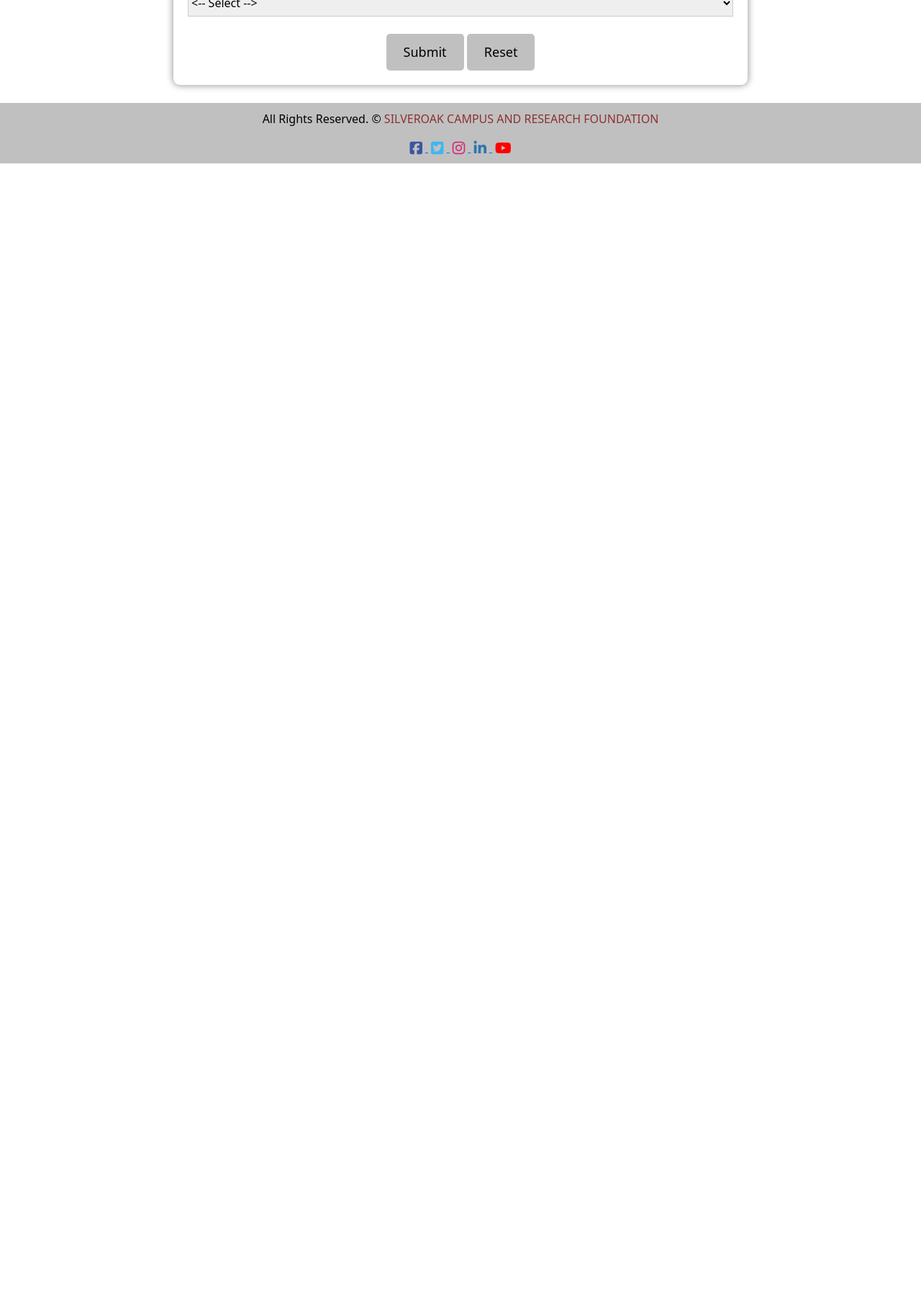
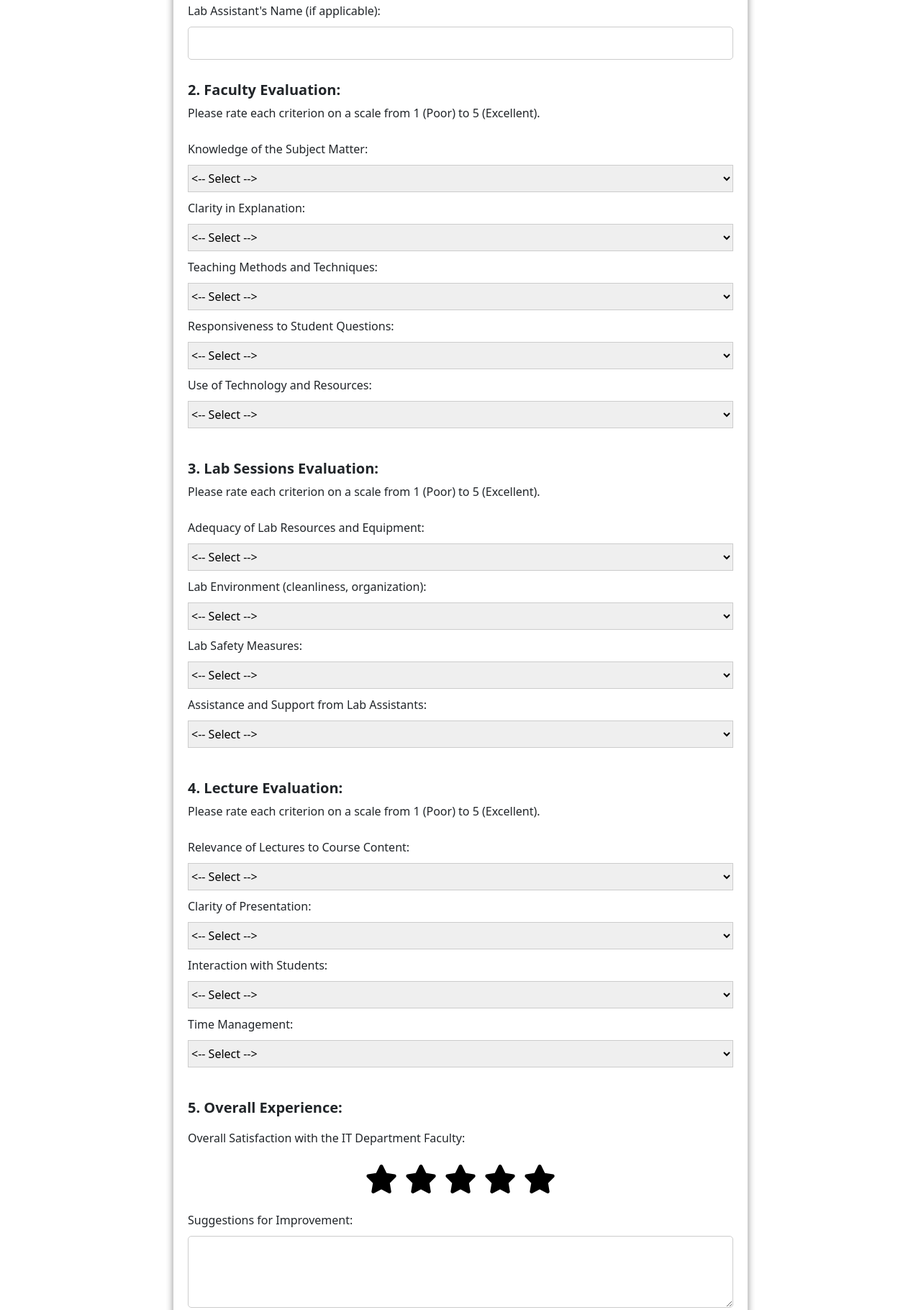
Before and after one commit to NishantBhatt12/extra, a plain HTML site: page feedback/suggestion.html in a window 1280 px wide. Shown: the part 640-2460 px from the top of the page at 72% size. Before the commit the page ends 867 px from the top, so only its background shows below. Drawn offline with nearby package versions, Linux system fonts and the light colour scheme.

Commit message:
Update suggestion.html

```diff
--- a/feedback/suggestion.html
+++ b/feedback/suggestion.html
@@ -5,7 +5,7 @@
     <meta charset="UTF-8">
     <meta http-equiv="X-UA-Compatible" content="IE=edge">
     <meta name="viewport" content="width=device-width, initial-scale=1.0">
-    <title>Faculty Evaluation Form</title>
+    <title>Student Feedback Form</title>
     <link rel="stylesheet" type="text/css" href="form.css">
     <link rel="stylesheet" href="https://cdnjs.cloudflare.com/ajax/libs/font-awesome/4.7.0/css/font-awesome.min.css">
     <script src="https://kit.fontawesome.com/f840cfef0a.js" crossorigin="anonymous"></script>
@@ -107,9 +107,6 @@
             padding: 10px 0;
             /* Adjust padding as needed */
         }
-        #id1,#id2{
-            display: none;
-        }
     </style>
 </head>
 
@@ -117,7 +114,7 @@
     <nav class="navbar navbar-dark  fixed-top">
         <div class="container-fluid ">
             <a class="navbar-brand" href="#"><img src="https://nishantbhatt12.github.io/extra/images/logo.webp" alt="logo" height="50px" width="autoAuth"></a>
-            <h2>Student Feedback System</h2>
+            <h2>Student Feedback Form</h2>
             <button class="navbar-toggler" type="button" data-bs-toggle="offcanvas"
                 data-bs-target="#offcanvasDarkNavbar" aria-controls="offcanvasDarkNavbar"
                 aria-label="Toggle navigation" onclick="closeNav()">
@@ -130,50 +127,28 @@
                     <button type="button" class="btn-close btn-close-white" data-bs-dismiss="offcanvas"
                         aria-label="Close"></button>
                 </div>
-                <!-- <div class="offcanvas-body" id="btn_side">
-                    <ul class="navbar-nav justify-content-end flex-grow-1 pe-3">
-                        <li class="nav-item">
-                            <a class="nav-link active" aria-current="page" href="https://www.silveroakuni.ac.in/about">Profile</a>
-                        </li>
-                        <li class="nav-item">
-                            <a class="nav-link active" aria-current="page" href="https://www.silveroakuni.ac.in/about">Feedback</a>
-                        </li>
-                        <li class="nav-item">
-                            <a class="nav-link active" aria-current="page" href="https://www.silveroakuni.ac.in/about">Complaint</a>
-                        </li>
-                        <li class="nav-item">
-                            <a class="nav-link active" aria-current="page" href="https://www.silveroakuni.ac.in/about">Suggestion</a>
-                        </li>
-                        <li class="nav-item">
-                            <a class="nav-link active" aria-current="page" href="https://www.silveroakuni.ac.in/about">About</a>
-                        </li>
-                        <li class="nav-item">
-                            <a class="nav-link active" aria-current="page" href="https://www.silveroakuni.ac.in/contact">Contact Us</a>
-                        </li>
 
-                </div> -->
                 <div id="mySidebar" class="sidebar">
+                    <a href="javascript:void(0)" class="closebtn" onclick="closeNav()"></a>
                     <a href="https://nishantbhatt12.github.io/extra">Profile</a>
                     <a href="https://nishantbhatt12.github.io/extra/feedback/Stu_feedback">Feedback</a>
-                    <a href="https://nishantbhatt12.github.io/extra/feedback/complaint">Complaint</a>
+                    <a href="https://nishantbhatt12.github.io/extra/feedback/complaint">Complain</a>
                     <a href="https://nishantbhatt12.github.io/extra/feedback/suggestion">Suggestion</a>
                 </div>
             </div>
         </div>
     </nav><br><br><br><br>
     <!-- <h2>Faculty Evaluation Form</h2> -->
-    <form action="submit_evaluation.php" method="post" onsubmit="return validateForm();">
+    <form action="submit_evaluation.php" method="post">
         <!-- 1. General Information -->
         <h3>1. General Information:</h3>
         <label for="studentName">Student Name:</label>
-        <input type="text" name="studentName" id="studentName" required><br>
-        <small id="StudentName" style="color: red;"></small>
+        <input type="text" name="studentName" id="studentName" required>
         <br>
         <!-- <label for="courseName">Course Name/Number:</label>
         <input type="text" name="courseName" id="courseName" required> -->
         <label for="enroll">Enrollment Number:</label>
-        <input type="number" name="enroll" id="enroll" required><br>
-        <small id="Enrollment" style="color: red;"></small>
+        <input type="number" name="enroll" id="enroll" required>
         <br>
         <!-- <label for="semesterYear">Semester/Year:</label>
         <input type="text" name="semesterYear" id="semesterYear" required> -->
@@ -185,52 +160,11 @@
             <option value="2">2</option>
             <option value="1">1</option>
         </select>
-        <small id="Year-validation" style="color: red;"></small>
-        <br>
         <label for="Sem">Semester:</label>
         <select name="Sem" id="Sem" required>
             <option value=""><-- Select --></option>
         </select>
-        <small id="Sem-validation" style="color: red;"></small>
-        <br>
-        <label for="University">Suggestions:</label>
-        <select name="University" id="University" required onclick="none_display()">
-            <option value=""><-- Select --></option>
-            <option value="University">University</option>
-            <option value="Department">Department</option>
-        </select>
-        <small id="University-validation" style="color: red;"></small>
-        <br>
-        <div id="id1">
-            <label for="University_Suggestion">Enter Your University Regarding Suggestions:</label>
-            <textarea name="University_Suggestion" id="University_Suggestion" rows="4" cols="50"></textarea>
-        </div>
-        <div id="id2">
-            <label for="Department_Suggestion">Enter Your Department Regarding Suggestions:</label>
-            <textarea name="Department_Suggestion" id="Department_Suggestion" rows="4" cols="50"></textarea>
-        </div>
-
         <script>
-            let University = document.getElementById("University");
-            let Div1=document.getElementById('id1');
-            let Div2=document.getElementById('id2');
-
-
-            function none_display(){
-                if(University.value === "University")
-                {
-                    Div1.style.display='block';
-                    Div2.style.display='none';
-                    // document.Div1.style.display="block";
-                }else if(University.value === "Department")
-                {
-
-                    Div1.style.display="none";
-                    Div2.style.display="block";
-                    // document.Div2.style.display="block";
-                }
-            }
-
             function updateSemesters() {
                 var yearSelect = document.getElementById("Year");
                 var semSelect = document.getElementById("Sem");
@@ -261,21 +195,243 @@
                     semSelect.options.add(new Option("8", "8"));
                 }
             }
-        </script>
+            </script>
+        <br>
+        <label for="instructorName">Instructor's Name:</label>
+        <input type="text" name="instructorName" id="instructorName" required>
+        <br>
+        <label for="labAssistantName">Lab Assistant's Name (if applicable):</label>
+        <input type="text" name="labAssistantName" id="labAssistantName">
         <br>
 
+        <!-- 2. Faculty Evaluation -->
+        <h3>2. Faculty Evaluation:</h3>
+        <p>Please rate each criterion on a scale from 1 (Poor) to 5 (Excellent).</p>
+
+        <!-- Replace radio buttons with select dropdowns for each criterion -->
+        <div class="evaluation-criteria">
+            <label for="knowledgeSubject">Knowledge of the Subject Matter:</label>
+            <select name="knowledgeSubject" id="knowledgeSubject">
+                <option value=""><-- Select --></option>
+                <option value="5">5 (Excellent)</option>
+                <option value="4">4 (Very Good)</option>
+                <option value="3">3 (Good)</option>
+                <option value="2">2 (Fair)</option>
+                <option value="1">1 (Poor)</option>
+            </select>
+        </div>
+
+        <div class="evaluation-criteria">
+            <label for="clarityExplanation">Clarity in Explanation:</label>
+            <select name="knowledgeSubject" id="knowledgeSubject">
+                <option value=""><-- Select --></option>
+                <option value="5">5 (Excellent)</option>
+                <option value="4">4 (Very Good)</option>
+                <option value="3">3 (Good)</option>
+                <option value="2">2 (Fair)</option>
+                <option value="1">1 (Poor)</option>
+            </select>
+        </div>
+
+        <div class="evaluation-criteria">
+            <label for="clarityExplanation">Teaching Methods and Techniques:</label>
+            <select name="knowledgeSubject" id="knowledgeSubject">
+                <option value=""><-- Select --></option>
+                <option value="5">5 (Excellent)</option>
+                <option value="4">4 (Very Good)</option>
+                <option value="3">3 (Good)</option>
+                <option value="2">2 (Fair)</option>
+                <option value="1">1 (Poor)</option>
+            </select>
+        </div>
+
+        <div class="evaluation-criteria">
+            <label for="clarityExplanation">Responsiveness to Student Questions:</label>
+            <select name="knowledgeSubject" id="knowledgeSubject">
+                <option value=""><-- Select --></option>
+                <option value="5">5 (Excellent)</option>
+                <option value="4">4 (Very Good)</option>
+                <option value="3">3 (Good)</option>
+                <option value="2">2 (Fair)</option>
+                <option value="1">1 (Poor)</option>
+            </select>
+        </div>
+
+        <div class="evaluation-criteria">
+            <label for="clarityExplanation">Use of Technology and Resources:</label>
+            <select name="knowledgeSubject" id="knowledgeSubject">
+                <option value=""><-- Select --></option>
+                <option value="5">5 (Excellent)</option>
+                <option value="4">4 (Very Good)</option>
+                <option value="3">3 (Good)</option>
+                <option value="2">2 (Fair)</option>
+                <option value="1">1 (Poor)</option>
+            </select>
+        </div><br>
+
+        <!-- Repeat this structure for each evaluation criterion -->
+
+        <!-- 3. Lab Sessions Evaluation -->
+        <h3>3. Lab Sessions Evaluation:</h3>
+        <p>Please rate each criterion on a scale from 1 (Poor) to 5 (Excellent).</p>
+
+        <!-- Replace radio buttons with select dropdowns for each criterion -->
+        <div class="evaluation-criteria">
+            <label for="adequacyLabResources">Adequacy of Lab Resources and Equipment:</label>
+            <select name="adequacyLabResources" id="adequacyLabResources">
+                <option value=""><-- Select --></option>
+                <option value="5">5 (Excellent)</option>
+                <option value="4">4 (Very Good)</option>
+                <option value="3">3 (Good)</option>
+                <option value="2">2 (Fair)</option>
+                <option value="1">1 (Poor)</option>
+            </select>
+        </div>
+
+        <div class="evaluation-criteria">
+            <label for="adequacyLabResources">Lab Environment (cleanliness, organization):</label>
+            <select name="adequacyLabResources" id="adequacyLabResources">
+                <option value=""><-- Select --></option>
+                <option value="5">5 (Excellent)</option>
+                <option value="4">4 (Very Good)</option>
+                <option value="3">3 (Good)</option>
+                <option value="2">2 (Fair)</option>
+                <option value="1">1 (Poor)</option>
+            </select>
+        </div>
+
+        <div class="evaluation-criteria">
+            <label for="adequacyLabResources">Lab Safety Measures:</label>
+            <select name="adequacyLabResources" id="adequacyLabResources">
+                <option value=""><-- Select --></option>
+                <option value="5">5 (Excellent)</option>
+                <option value="4">4 (Very Good)</option>
+                <option value="3">3 (Good)</option>
+                <option value="2">2 (Fair)</option>
+                <option value="1">1 (Poor)</option>
+            </select>
+        </div>
+
+        <div class="evaluation-criteria">
+            <label for="adequacyLabResources">Assistance and Support from Lab Assistants:</label>
+            <select name="adequacyLabResources" id="adequacyLabResources">
+                <option value=""><-- Select --></option>
+                <option value="5">5 (Excellent)</option>
+                <option value="4">4 (Very Good)</option>
+                <option value="3">3 (Good)</option>
+                <option value="2">2 (Fair)</option>
+                <option value="1">1 (Poor)</option>
+            </select>
+        </div><br>
+
+        <!-- Repeat this structure for other lab criteria -->
+
+        <!-- 4. Lecture Evaluation -->
+        <h3>4. Lecture Evaluation:</h3>
+        <p>Please rate each criterion on a scale from 1 (Poor) to 5 (Excellent).</p>
+
+        <!-- Replace radio buttons with select dropdowns for each criterion -->
+        <div class="evaluation-criteria">
+            <label for="relevanceLectures">Relevance of Lectures to Course Content:</label>
+            <select name="relevanceLectures" id="relevanceLectures">
+                <option value=""><-- Select --></option>
+                <option value="5">5 (Excellent)</option>
+                <option value="4">4 (Very Good)</option>
+                <option value="3">3 (Good)</option>
+                <option value="2">2 (Fair)</option>
+                <option value="1">1 (Poor)</option>
+            </select>
+        </div>
+
+        <div class="evaluation-criteria">
+            <label for="relevanceLectures">Clarity of Presentation:</label>
+            <select name="relevanceLectures" id="relevanceLectures">
+                <option value=""><-- Select --></option>
+                <option value="5">5 (Excellent)</option>
+                <option value="4">4 (Very Good)</option>
+                <option value="3">3 (Good)</option>
+                <option value="2">2 (Fair)</option>
+                <option value="1">1 (Poor)</option>
+            </select>
+        </div>
+        <div class="evaluation-criteria">
+            <label for="relevanceLectures">Interaction with Students:</label>
+            <select name="relevanceLectures" id="relevanceLectures">
+                <option value=""><-- Select --></option>
+                <option value="5">5 (Excellent)</option>
+                <option value="4">4 (Very Good)</option>
+                <option value="3">3 (Good)</option>
+                <option value="2">2 (Fair)</option>
+                <option value="1">1 (Poor)</option>
+            </select>
+        </div>
+        <div class="evaluation-criteria">
+            <label for="relevanceLectures">Time Management:</label>
+            <select name="relevanceLectures" id="relevanceLectures">
+                <option value=""><-- Select --></option>
+                <option value="5">5 (Excellent)</option>
+                <option value="4">4 (Very Good)</option>
+                <option value="3">3 (Good)</option>
+                <option value="2">2 (Fair)</option>
+                <option value="1">1 (Poor)</option>
+            </select>
+        </div><br>
+
+        <!-- Repeat this structure for other lecture criteria -->
+
+        <!-- 5. Overall Experience -->
+        <h3>5. Overall Experience:</h3>
+
+        <!-- Replace radio buttons with select dropdown for overall satisfaction -->
+        <div class="evaluation-criteria">
+            <label for="overallSatisfaction">Overall Satisfaction with the IT Department Faculty:</label>
+            <div class="container">
+                <div class="star-width">
+                    <!-- <h1 id="text">Rate Us <span>*</span></h1> -->
+                    <input type="radio" name="rate" id="rate-5" required>
+                    <label for="rate-5" class="fa fa-star"></label>
+                    <input type="radio" name="rate" id="rate-4">
+                    <label for="rate-4" class="fa fa-star"></label>
+                    <input type="radio" name="rate" id="rate-3">
+                    <label for="rate-3" class="fa fa-star"></label>
+                    <input type="radio" name="rate" id="rate-2">
+                    <label for="rate-2" class="fa fa-star"></label>
+                    <input type="radio" name="rate" id="rate-1">
+                    <label for="rate-1" class="fa fa-star"></label>
+                    <header></header>
+                </div>
+            </div>
+        </div>
+
+        <!-- Suggestions for Improvement (if needed) -->
+        <div class="evaluation-criteria">
+            <label for="improvementSuggestions">Suggestions for Improvement:</label>
+            <textarea name="improvementSuggestions" id="improvementSuggestions" rows="4" cols="50"></textarea>
+        </div>
+
+        <!-- Most Effective Teaching/Lab Techniques (optional) -->
+        <div class="evaluation-criteria">
+            <label for="effectiveTechniques">Most Effective Teaching/Lab Techniques (optional):</label>
+            <textarea name="effectiveTechniques" id="effectiveTechniques" rows="4" cols="50"></textarea>
+        </div>
+        <br>
+
+        <!-- 6. Additional Comments -->
+        <h3>6. Additional Comments:</h3>
+        <label for="additionalComments">Comments/Suggestions:</label>
+        <textarea name="additionalComments" id="additionalComments" rows="4" cols="50"></textarea>
+        <br>
+        <br>
 
         <!-- 7. Submit Button -->
-        <center><input type="submit" value="Submit" id="submit-button">
-            <input type="reset" value="Reset">
-        </center>
+        <center><input type="submit" value="Submit">
+        <input type="reset" value="Reset"></center>
         <!-- <button value="reset">Reset</button> -->
-    </form><br>
+    </form>
     <footer>
         <div class="container">
             <div>
-                <p style="color: black;">All Rights Reserved. © <span style="color:#8D3131">SILVEROAK CAMPUS AND
-                        RESEARCH FOUNDATION</span>
+                <p style="color: black;">All Rights Reserved. © <span style="color:#8D3131">SOCET IT DEPARTMENT</span>
                 </p>
             </div>
             <div id="socials" class="float-right">
@@ -299,162 +455,5 @@
         </div>
     </footer>
 </body>
-<!-- <script>
-    let studentName = document.getElementById("studentName");
-    let StudentName = document.getElementById("StudentName");
-    let enroll = document.getElementById("enroll");
-    let Enrollment = document.getElementById("Enrollment");
-    let instructorName = document.getElementById("instructorName");
-    let InstructorName = document.getElementById("InstructorName");
-
-
-    studentName.addEventListener("blur", function (e) {
-        StudentName.innerHTML = "";
-        if (studentName.value == "" || studentName.value == null) {
-            StudentName.innerHTML = "()*Please Enter Your Name";
-        }
-        else {
-            let SN = /^([a-zA-Z]{2,20})$/;
-            if (!SN.test(studentName.value)) {
-                StudentName.innerHTML = "Invalid Input";
-            }
-        }
-    });
-
-    studentName.addEventListener("keypress", function (e) {
-        StudentName.innerHTML = "";
-        let SN = ((e.which >= 65 && e.which <= 90) || (e.which >= 97 && e.which <= 121));
-        if (SN == false) {
-            StudentName.innerHTML = "Invalid Input";
-        }
-    });
-
-
-    enroll.addEventListener("blur", function (e) {
-        Enrollment.innerHTML = "";
-        if (enroll.value == "" || enroll.value == null) {
-            Enrollment.innerHTML = "()*Please Enter Your Enrollment Number";
-        }
-        else {
-            //FN = ((e.which >= 65 && e.which <= 90) || (e.which >= 97 && e.which <= 121));
-            let EN = /^([0-9]{13})$/;
-            if (!EN.test(enroll.value)) {
-                Enrollment.innerHTML = "Invalid Input";
-            }
-        }
-    });
-
-    enroll.addEventListener("keypress", function (e) {
-        Enrollment.innerHTML = "";
-        let EN = (e.which >= 48 && e.which <= 57);
-        if (EN == false) {
-            Enrollment.innerHTML = "Invalid Input";
-        }
-    });
-
-    instructorName.addEventListener("blur", function (e) {
-        InstructorName.innerHTML = "";
-        if (instructorName.value == "" || instructorName.value == null) {
-            InstructorName.innerHTML = "()*Please Enter Your Instructor-Name";
-        }
-        else {
-            let IN = /^([a-zA-Z]{2,20})$/;
-            if (!IN.test(instructorName.value)) {
-                InstructorName.innerHTML = "Invalid Input";
-            }
-        }
-    });
-
-    instructorName.addEventListener("keypress", function (e) {
-        InstructorName.innerHTML = "";
-        let IN = ((e.which >= 65 && e.which <= 90) || (e.which >= 97 && e.which <= 121));
-        if (IN == false) {
-            InstructorName.innerHTML = "Invalid Input";
-        }
-    });
-
-    function validateSelect(selectId) {
-        const selectElement = document.getElementById(selectId);
-        const smallTag = document.getElementById(`${selectId}-validation`);
-
-        if (selectElement.value === "") {
-            smallTag.innerText = "()*Please make a selection.";
-            return false; // Return false to prevent form submission
-        } else {
-            smallTag.innerText = ""; // Clear the validation message when a selection is made.
-            return true; // Allow form submission
-        }
-    }
-    document.getElementById("submit-button").addEventListener("click", function (event) {
-        // Prevent the default form submission behavior
-        StudentName.innerHTML = "";
-        if (studentName.value === "" || studentName.value === null) {
-            StudentName.innerHTML = "()* Your  Name Required";
-            Sn = false;
-        } else {
-            var SN = /^([a-zA-Z]{2,20})$/;
-            if (!SN.test(studentName.value)) {
-                StudentName.innerHTML = "Invalid Input";
-                Sn = false;
-            } else {
-                Sn = true;
-            }
-        }
-
-        InstructorName.innerHTML = "";
-        if (instructorName.value === "" || instructorName.value === null) {
-            InstructorName.innerHTML = "()* Your  Instructor-Name Required";
-            In = false;
-        } else {
-            var IN = /^([a-zA-Z]{2,20})$/;
-            if (!IN.test(instructorName.value)) {
-                InstructorName.innerHTML = "Invalid Input";
-                In = false;
-            } else {
-                In = true;
-            }
-        }
-
-        Enrollment.innerHTML = "";
-        if (enroll.value === "" || enroll.value === null) {
-            Enrollment.innerHTML = "()* Your  Instructor-Name Required";
-            En = false;
-        } else {
-            var EN =  /^([0-9]{13})$/;
-            if (!EN.test(enroll.value)) {
-                Enrollment.innerHTML = "Invalid Input";
-                En = false;
-            } else {
-                En = true;
-            }
-        }
-        event.preventDefault();
-
-        // Validate all select elements
-        const knowledgeSubjectValid = validateSelect('knowledgeSubject');
-        const adequacyLabResourcesValid = validateSelect('adequacyLabResources');
-        const clarityExplanation = validateSelect('clarityExplanation');
-        const Teaching = validateSelect('Teaching');
-        const Responsiveness = validateSelect('Responsiveness');
-        const Resources = validateSelect('Resources');
-        const Lab = validateSelect('Lab');
-        const Safety = validateSelect('Safety');
-        const Assistance = validateSelect('Assistance');
-        const relevanceLecturesValid = validateSelect('relevanceLectures');
-        const Clarity = validateSelect('Clarity');
-        const Interaction = validateSelect('Interaction');
-        const Time = validateSelect('Time');
-        const Year = validateSelect('Year');
-        const Sem = validateSelect('Sem');
-
-        // Only allow form submission if all select elements are valid
-        if (knowledgeSubjectValid && adequacyLabResourcesValid && relevanceLecturesValid && clarityExplanation && Teaching && Responsiveness && Resources && Lab && Safety && Assistance && Clarity && Interaction && Time && Year && Sem && Sn && En && In) {
-            // Submit the form
-            document.getElementById("your-form-id").submit();
-        } else {
-            alert('Please complete all evaluation criteria before submitting.');
-        }
-    });
-</script> -->
 
 </html>
```
